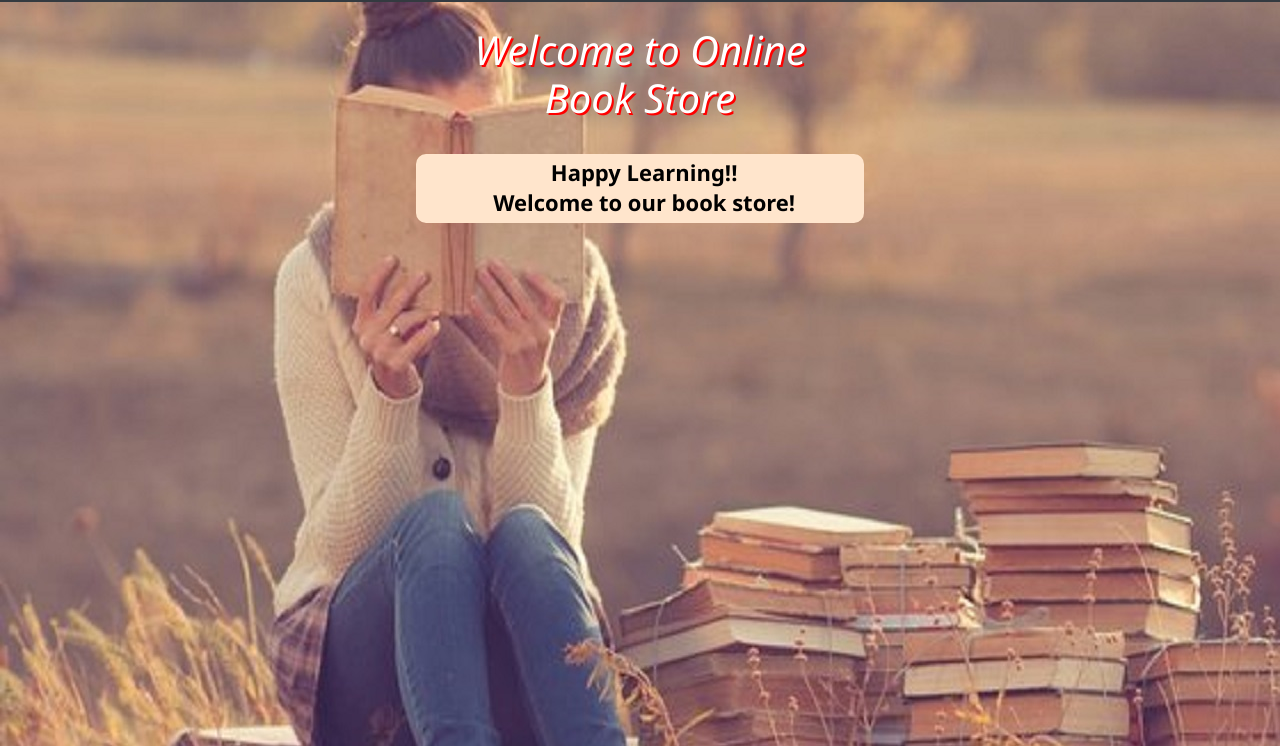
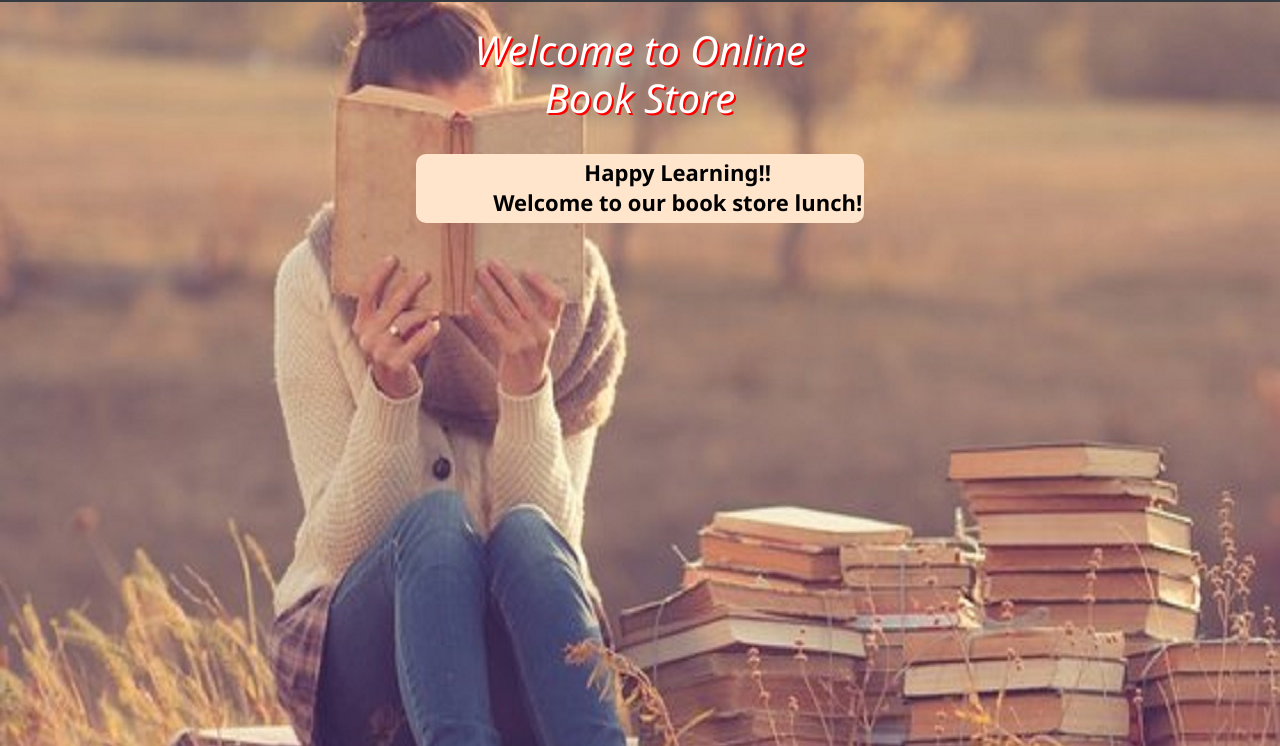
Before and after one commit to murali5598/onlinebookstore-master, a plain HTML site: page WebContent/index.html in a window 1280 px wide. Shown: the part 54-800 px from the top of the page. Drawn offline with nearby package versions, Linux system fonts and the light colour scheme.

Commit message:
Update index.html

```diff
--- a/WebContent/index.html
+++ b/WebContent/index.html
@@ -39,7 +39,7 @@
 	<br>
 	<table class="tab">
 		<tr>
-			<td><a href="index.html" id="happy">Happy Learning!!<br>Welcome to our book store!</a></td>
+			<td><a href="index.html" id="happy">Happy Learning!!<br>Welcome to our book store lunch!</a></td>
 		</tr>
 	</table>
 
```
